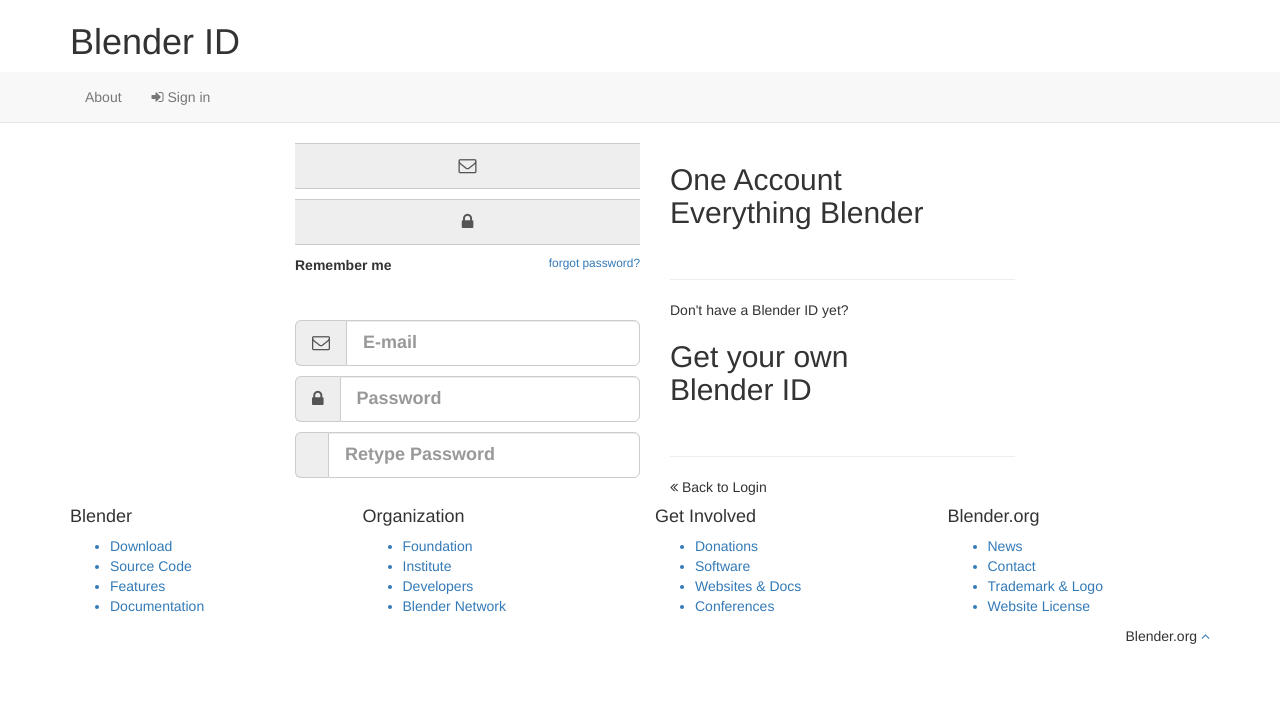
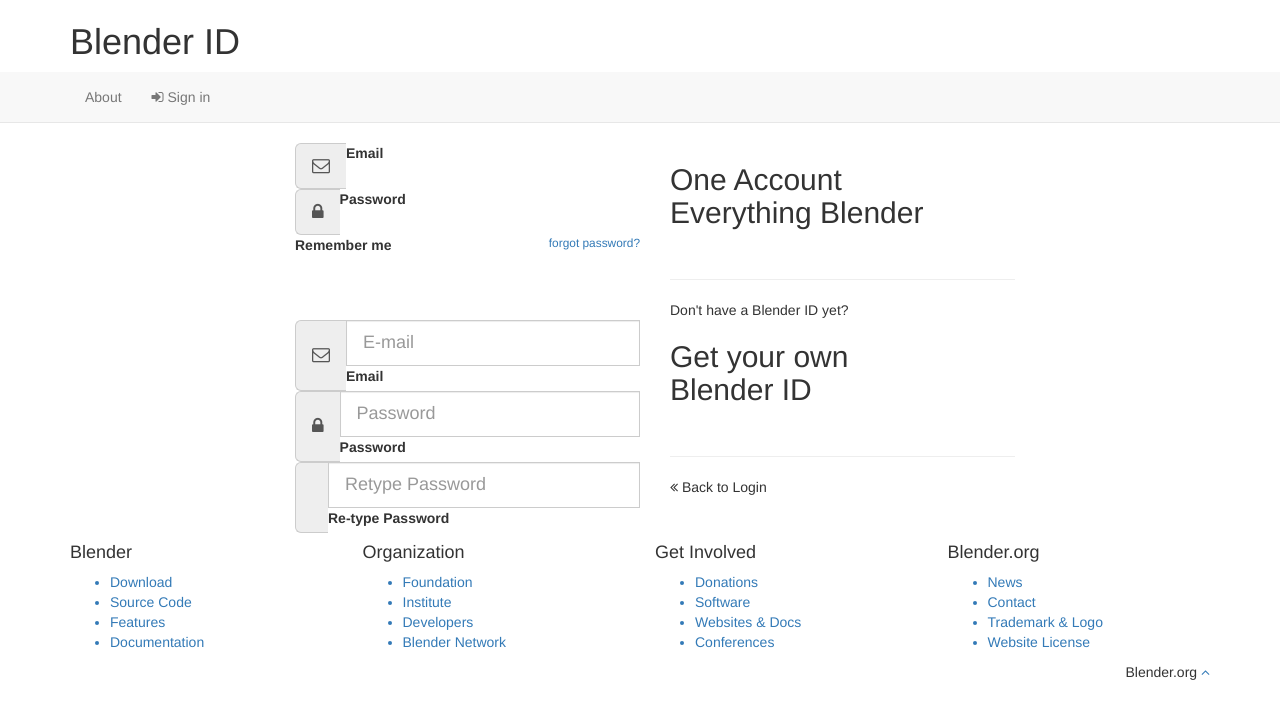
Before and after one commit to dfelinto/blender-id, a Python web app: template blender-id/application/templates/security/login_user.html in a window 1280 px wide. Shown: the part 51-770 px from the top of the page. Run offline with Jinja, Linux system fonts and the light colour scheme; the template is opened without the code that fills it, so the values that code supplies are empty; some libraries are stand-ins or nearby versions.

Commit message:
Fix labels

```diff
--- a/blender-id/application/templates/security/login_user.html
+++ b/blender-id/application/templates/security/login_user.html
@@ -21,26 +21,24 @@
 
               <div class="col-md-6">
 
-                  <form role="login" action="{{ url_for_security('login') }}" method="POST" name="login_user_form">
+                  <form role="login" action="{{ url_for_security('login') }}" method="POST" name="login_user_form" class="offset-top-5">
                     {{ login_user_form.hidden_tag() }}
                     <fieldset>
                      <!-- Email input-->
-                     <label class="control-label width-full" for="userid">
                       <div class="input-group input-group-lg width-full">
                         <span class="input-group-addon"><i class="fa fa-envelope-o"></i></span>
                           {{ render_login_field_with_errors(login_user_form.email, class='form-control', placeholder="E-mail") }}
+                          <label class="control-label">Email</label>
                       </div>
-                     </label>
 
                      <div class="clearfix offset-vertical-2"></div>
 
                      <!-- Password input-->
-                     <label class="control-label width-full" for="passwordinput">
                       <div class="input-group input-group-lg width-full">
                         <span class="input-group-addon"><i class="fa fa-lock"></i></span>
                           {{ render_login_field_with_errors(login_user_form.password, class='form-control', placeholder="Password") }}
+                          <label class="control-label">Password</label>
                       </div>
-                     </label>
 
                      <!-- Multiple Checkboxes (inline) -->
                      <div class="login-extra offset-vertical-2">
@@ -93,32 +91,29 @@
                     {{ login_user_form.hidden_tag() }}
                     <fieldset>
                      <!-- Email input-->
-                     <label class="control-label width-full" for="userid">
                       <div class="input-group input-group-lg width-full">
                         <span class="input-group-addon"><i class="fa fa-envelope-o"></i></span>
                           <input class="form-control" id="email" name="email" type="email" value="" placeholder="E-mail">
+                          <label class="control-label">Email</label>
                       </div>
-                     </label>
 
                      <div class="clearfix offset-vertical-2"></div>
 
                      <!-- Password input-->
-                     <label class="control-label width-full" for="passwordinput">
                       <div class="input-group input-group-lg width-full">
                         <span class="input-group-addon"><i class="fa fa-lock"></i></span>
                           <input class="form-control" id="password" name="password" type="password" value="" placeholder="Password" onkeyup="password_match();">
+                          <label class="control-label">Password</label>
                       </div>
-                     </label>
 
                      <div class="clearfix offset-vertical-2"></div>
 
                      <!-- Retype Password input-->
-                     <label class="control-label width-full" for="password_confirm">
                       <div class="input-group input-group-lg width-full">
                         <span class="input-group-addon"><div id="password_match"></div></span>
                           <input class="form-control" id="password_confirm" name="password_confirm" type="password" value="" placeholder="Retype Password" onkeyup="password_match();">
+                          <label class="control-label">Re-type Password</label>
                       </div>
-                     </label>
 
                       {{ render_field(login_user_form.next) }}
 
```
